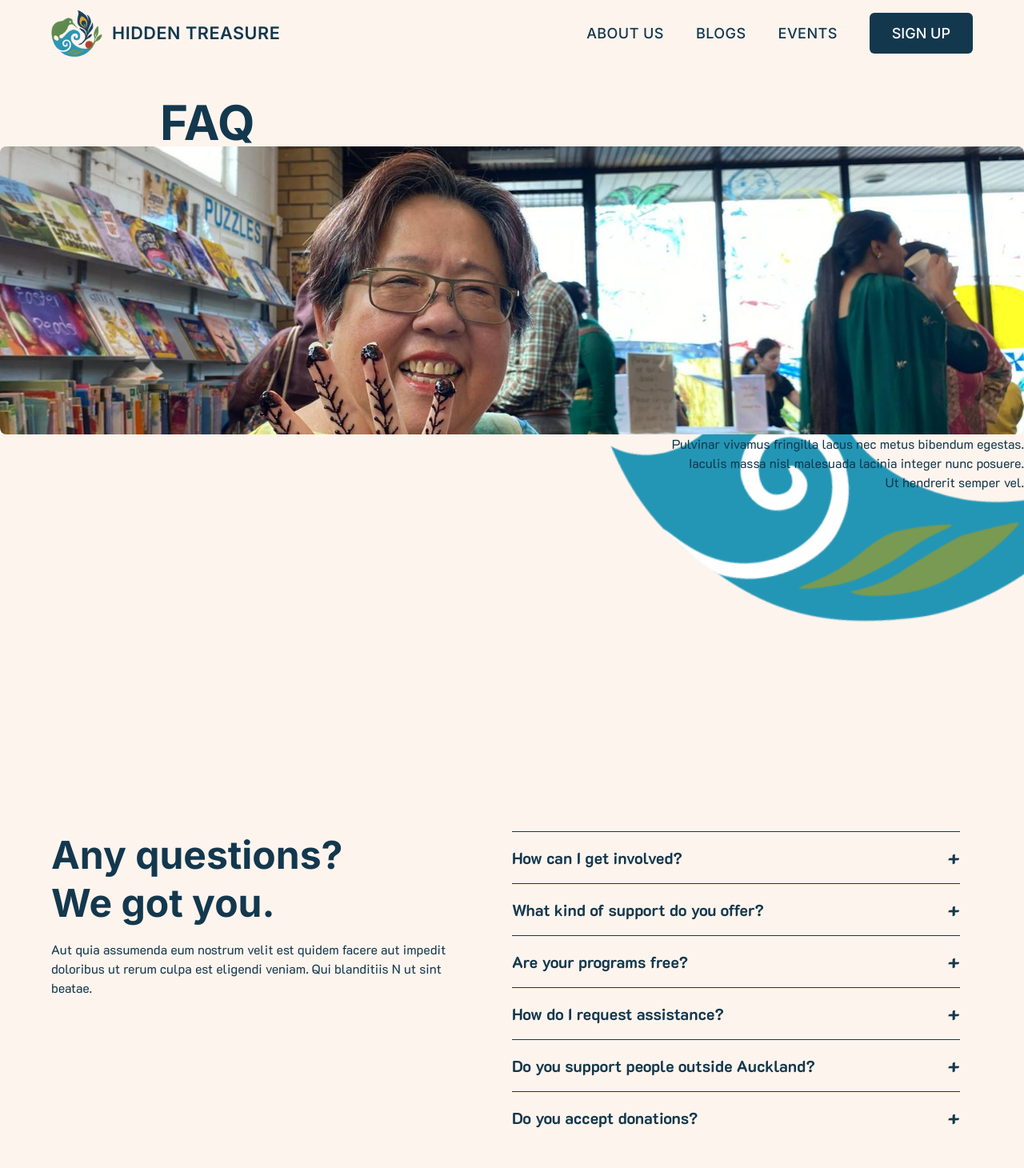
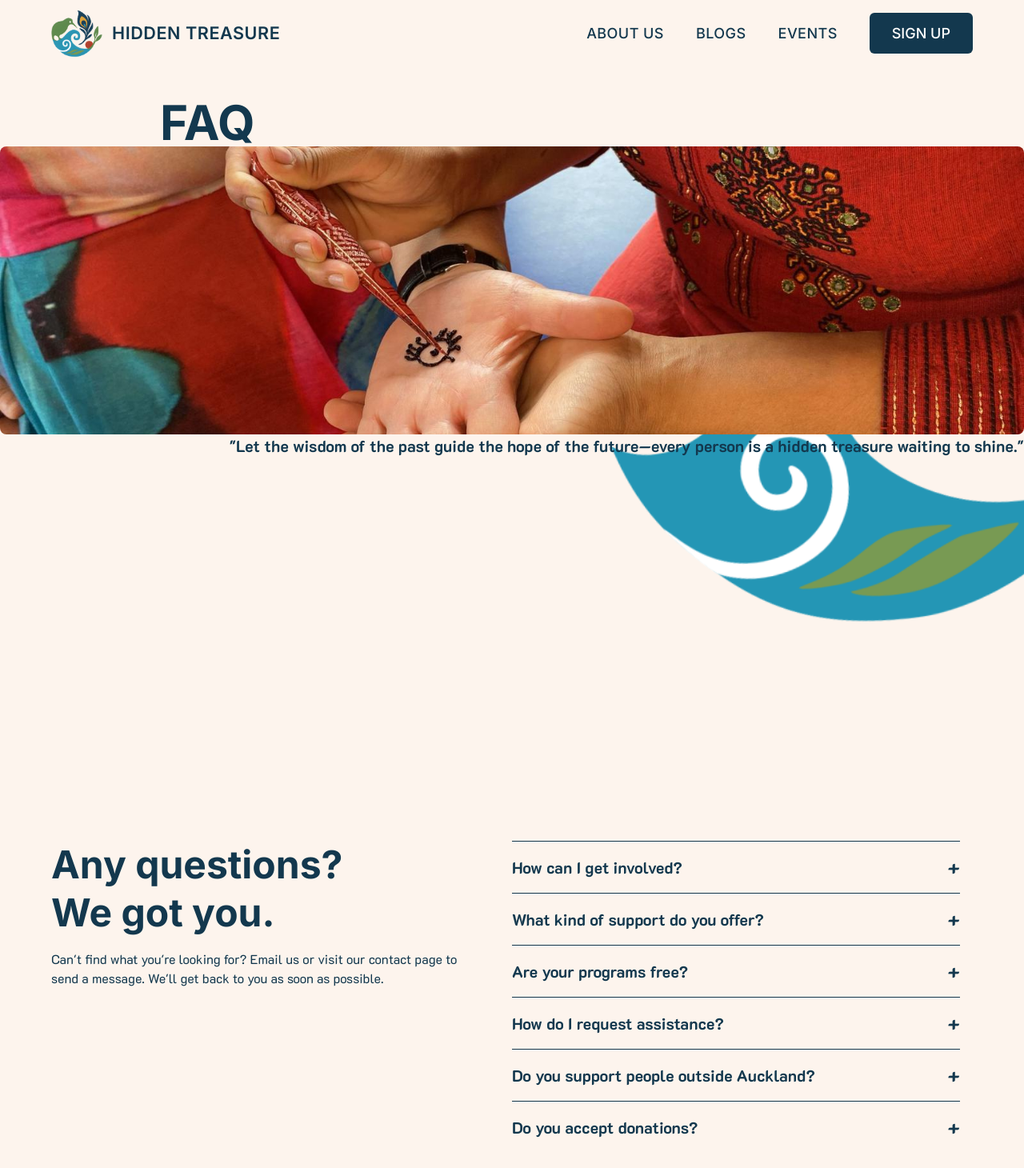
Before and after one commit to UoaWDCC/hidtreas, a Next.js app: page /faq in a window 1280 px wide. Shown: the top 1460 px of the page at 80% size. Built offline with nearby package versions, Linux system fonts and the light colour scheme.

Commit message:
style:minor changes

```diff
--- a/src/components/faq/FAQ.tsx
+++ b/src/components/faq/FAQ.tsx
@@ -13,8 +13,8 @@ export default function FAQ() {
             We got you.
           </h1>
           <p className="text-base">
-            Aut quia assumenda eum nostrum velit est quidem facere aut impedit doloribus ut rerum
-            culpa est eligendi veniam. Qui blanditiis N ut sint beatae.
+            Can't find what you're looking for? Email us or visit our contact page to send a
+            message. We'll get back to you as soon as possible.
           </p>
         </div>
 
--- a/src/components/faq/HeroSection.tsx
+++ b/src/components/faq/HeroSection.tsx
@@ -18,13 +18,18 @@ export default function HeroSection() {
         <h1 className="text-6xl font-bold pt-10 pl-50">FAQ</h1>
         <div className="flex flex-col width-70%">
           <div className="relative h-90 rounded-lg overflow-hidden">
-            <Image src={heroImage} alt="Hero Image" fill priority className="object-cover" />
+            <Image
+              src={heroImage}
+              alt="Hero Image"
+              fill
+              priority
+              className="object-cover object-[center_35%]" // move image content down
+            />
           </div>
           <div className="text-right">
-            <p>
-              Pulvinar vivamus fringilla lacus nec metus bibendum egestas. <br />
-              Iaculis massa nisl malesuada lacinia integer nunc posuere. <br />
-              Ut hendrerit semper vel.
+            <p className="text-xl font-bold">
+              "Let the wisdom of the past guide the hope of the future—every person is a hidden
+              treasure waiting to shine."
             </p>
           </div>
         </div>
```
Also changed, not shown: src/assets/faqheroimage.jpg, src/assets/faqheroimage2.jpg (deleted).
